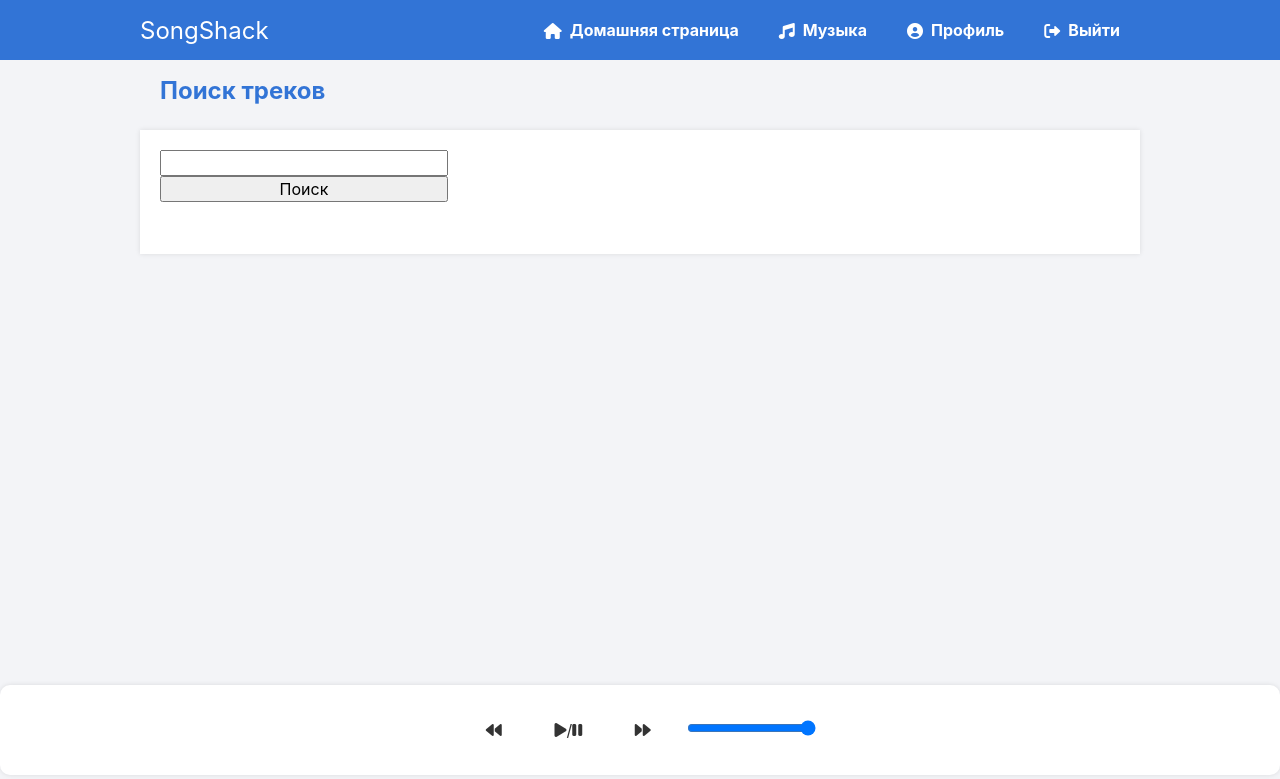
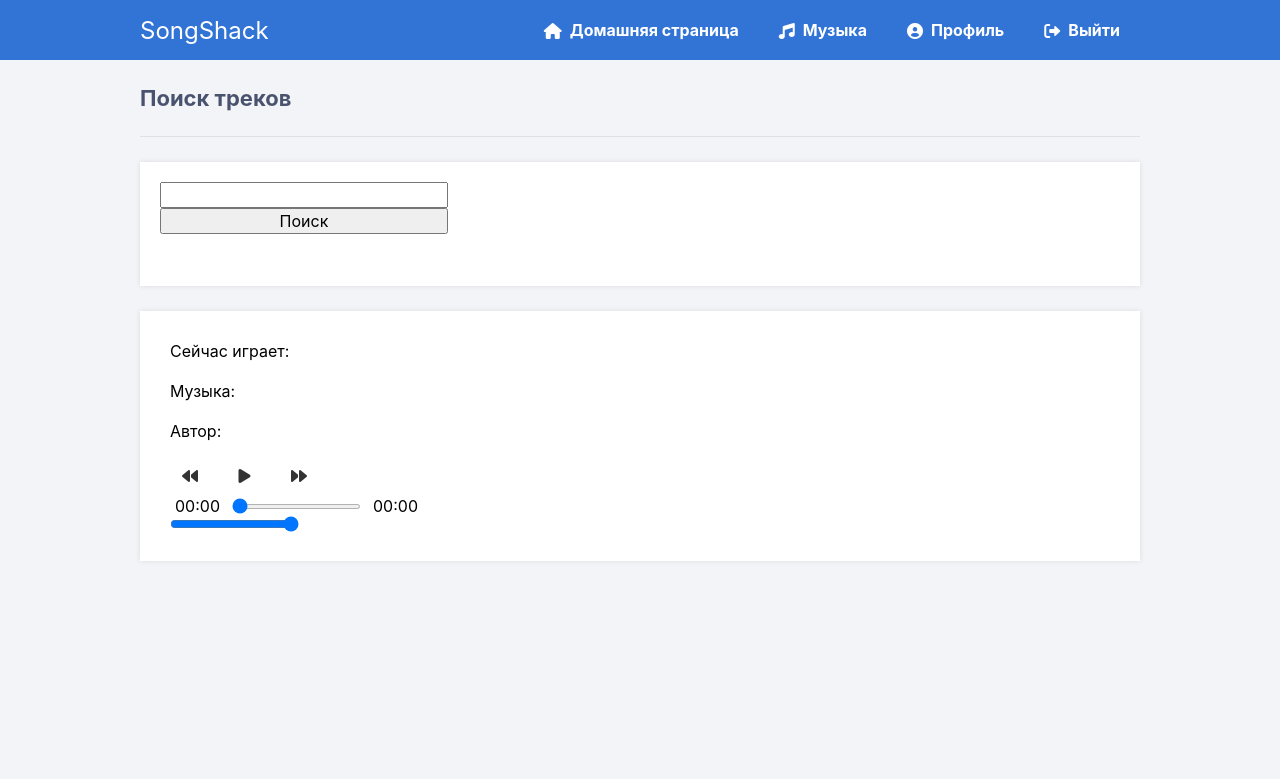
Before and after one commit to Appeltysken/musicwebplayer, a Flask app: page /musicwebplayer/tracks in a window 1280 px wide. Shown: the top 779 px of the page. Run offline with Flask 3, Linux system fonts and the light colour scheme; the visitor is signed in with stand-in values (Sample User, id 1); some libraries are stand-ins or nearby versions.

Commit message:
🩹 Simple fixes.

```diff
--- a/templates/tracks.html
+++ b/templates/tracks.html
@@ -1,23 +1,29 @@
 {% extends 'layout.html' %} {% block title %} Поиск треков {% endblock %} {% block content %}
-<h1 class="tracks-header">Поиск треков</h1>
+<h2>Поиск треков</h1>
 <div id="track-search-container">
 	<input type="text" id="search-input" />
 	<button id="search-button">Поиск</button>
 	<ul id="search-results"></ul>
 </div>
-<!-- Музыкальный плеер -->
-<div class="player">
-	<div class="track-info">
-		<div class="track-name" id="track-name"></div>
-		<div class="artist-name" id="artist-name"></div>
-	</div>
+
+<div id="player-controls">
+    <div>
+        <p id="track-info">Сейчас играет:</p>
+        <p id="track-name">Музыка:</p>
+        <p id="artist-name">Автор:</p>
 	<div class="player-controls">
-		<button id="prev-button"><i class="fas fa-backward"></i></button>
-		<button id="play-button"><i class="fas fa-play"></i> / <i class="fas fa-pause"></i></button>
-		<button id="next-button"><i class="fas fa-forward"></i></button>
+		<button id="prev-button" class="player-controls"><i class="fas fa-backward"></i></button>
+		<button id="play-button" class="player-controls"><i class="fas fa-play"></i></button>
+		<button id="next-button" class="player-controls"><i class="fas fa-forward"></i></button>
+        <div class="time-control">
+            <span id="current-time">00:00</span>
+            <input type="range" id="time-slider" min="0" max="100" step="0.1" value="0" />
+            <span id="duration">00:00</span>
+        </div>
 		<input type="range" id="volume-slider" min="0" max="1" step="0.01" value="1" /> </div>
 	<audio id="audio-player" controls style="display: none;"></audio>
 </div>
 <link rel="stylesheet" href="https://cdnjs.cloudflare.com/ajax/libs/font-awesome/6.0.0-beta3/css/all.min.css">
+<link rel="stylesheet" href="{{ url_for('static', filename='main.css') }}">
 <script src="https://code.jquery.com/jquery-3.6.0.min.js"></script>
-<script src="{{ url_for('static', filename='search.js') }}"></script> {% endblock %}
+<script src="{{ url_for('static', filename='main.js') }}"></script> {% endblock %}
```
